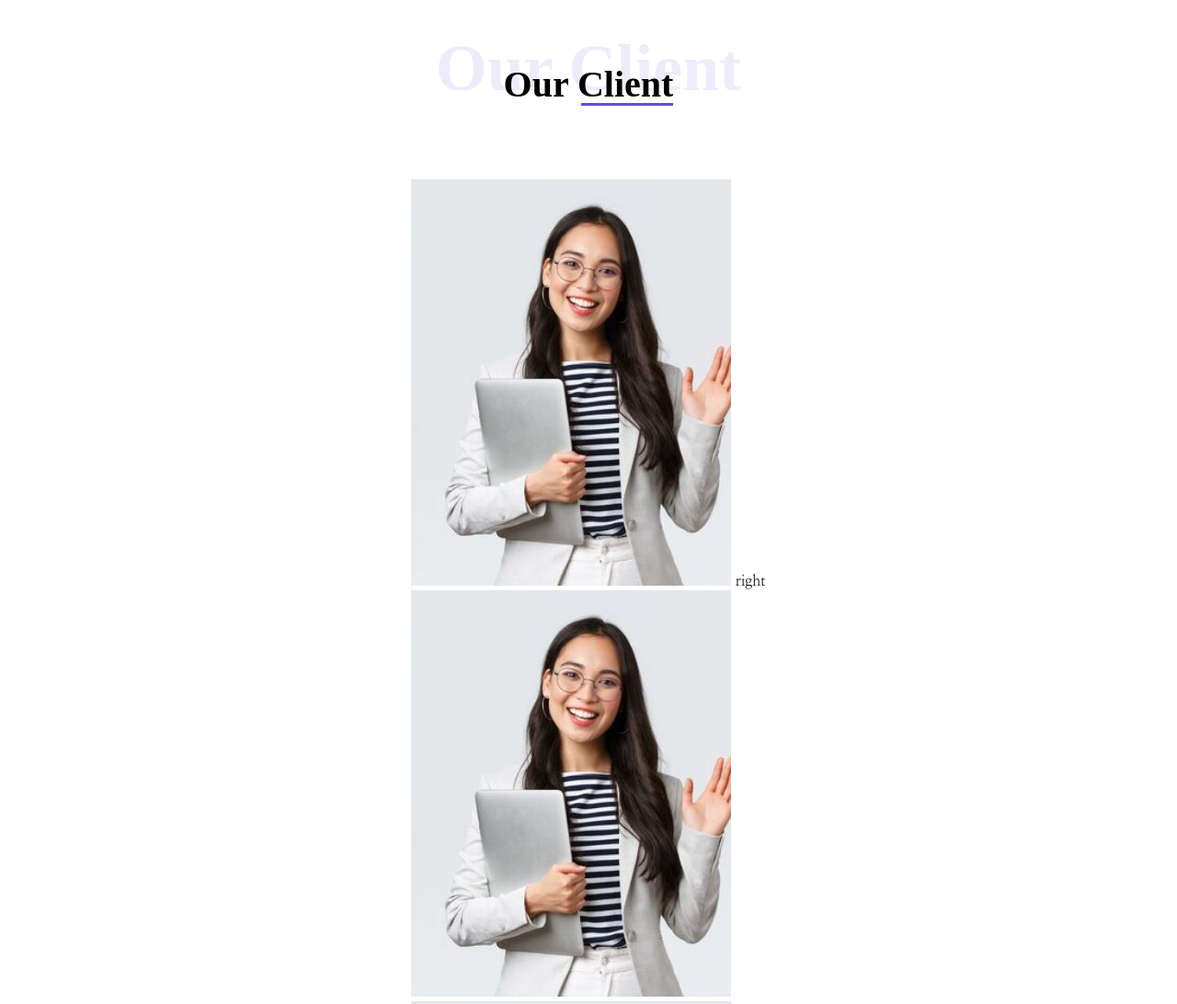
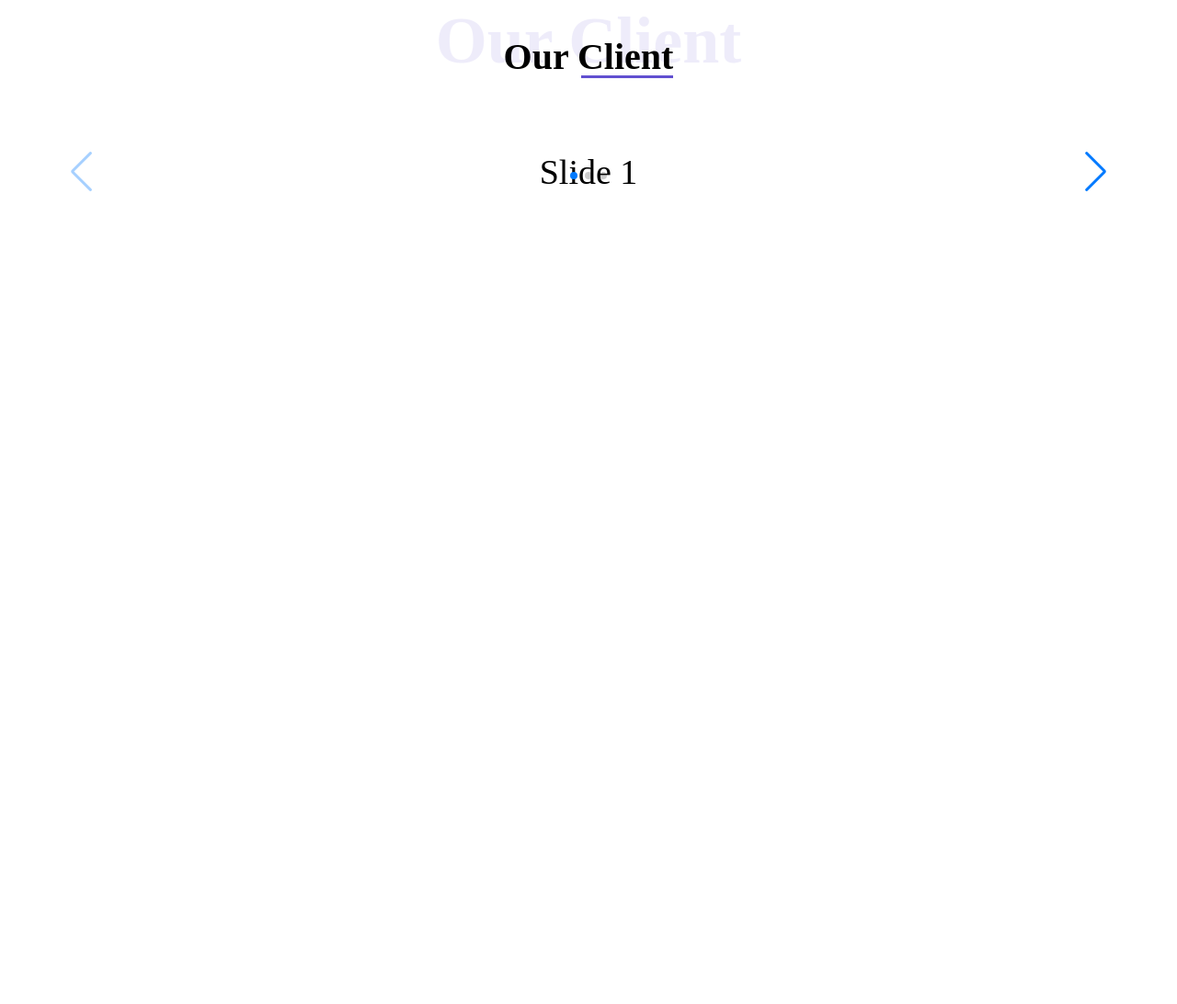
Before and after one commit to Seung-hwan285/2022-02-16-pptWeb, a plain HTML site: page index.html in a window 1280 px wide. Shown: the part 1877-2969 px from the top of the page at 92% size. After the commit the page ends 2442 px from the top, so only its background shows below. Drawn offline with nearby package versions, Linux system fonts and the light colour scheme.

Commit message:
feat : our-client swiper 플러그인 적용

```diff
--- a/css/about.css
+++ b/css/about.css
@@ -94,16 +94,41 @@
     border-bottom: 2px solid var(--second-color);
 }
 
-.our-client{
-    margin-top: 30px;
+/*클라이언트 소개*/
+.swiper {
+    width: 100%;
+    height: 100%;
 }
 
-.our-client .our-sliderwrap{
-    max-width: 2000px;
-    margin: 0 auto;
-    overflow: hidden;
+.swiper-slide {
+    text-align: center;
+    font-size: 38px;
+    background: #fff;
+
+    /* Center slide text vertically */
+    display: -webkit-box;
+    display: -ms-flexbox;
+    display: -webkit-flex;
+    display: flex;
+    -webkit-box-pack: center;
+    -ms-flex-pack: center;
+    -webkit-justify-content: center;
+    justify-content: center;
+    -webkit-box-align: center;
+    -ms-flex-align: center;
+    -webkit-align-items: center;
+    align-items: center;
 }
-/*클라이언트 소개*/
+
+.swiper-slide img {
+    display: block;
+    width: 100%;
+    height: 100%;
+    object-fit: cover;
+}
+
+
+
 .our-client .section-title-02:before{
     width: 100px;
 }
--- a/css/slider.css
+++ b/css/slider.css
@@ -3,7 +3,6 @@ root{
 }
 *{
     overflow-x:hidden;
-
     padding: 0;
     margin: 0;
     box-sizing: border-box;
--- a/index.html
+++ b/index.html
@@ -11,6 +11,12 @@
     <link rel="stylesheet" href="https://cdnjs.cloudflare.com/ajax/libs/font-awesome/6.0.0/css/all.min.css">
     <link rel="stylesheet" href="css/home.css">
     <link rel="stylesheet" href="css/about.css">
+
+    <!-- Link Swiper's CSS -->
+    <link
+            rel="stylesheet"
+            href="https://unpkg.com/swiper/swiper-bundle.min.css"
+    />
 </head>
 <body>
 
@@ -124,38 +130,16 @@
             <h2 class="section-title-02">Our Client</h2>
 
 
-            <div class="our-selection">
-                <input type="radio" name="slide" id="slide01" checked>
-                <input type="radio" name="slide" id="slide02" checked>
-                <input type="radio" name="slide" id="slide03" checked>
+            <div class="swiper mySwiper">
+                <div class="swiper-wrapper">
+                    <div class="swiper-slide">Slide 1</div>
+                    <div class="swiper-slide">Slide 2</div>
+                    <div class="swiper-slide">Slide 3</div>
 
-                <div class="our-sliderwrap">
-                    <ul class="slidelist">
-                        <li>
-                            <a>
-                                <label for="slide03" class="left"></label>
-                                <img src="img/11.JPG">
-                                <label for="slide02" class="right">right</label>
-                            </a>
-                        </li>
-
-                        <li>
-                            <a>
-                                <label for="slide01" class="left"></label>
-                                <img src="img/11.JPG">
-                                <label for="slide03" class="right"></label>
-                            </a>
-                        </li>
-
-                        <li>
-                            <a>
-                                <label for="slide02" class="left"></label>
-                                <img src="img/11.JPG">
-                                <label for="slide01" class="right"></label>
-                            </a>
-                        </li>
-                    </ul>
                 </div>
+                <div class="swiper-button-next"></div>
+                <div class="swiper-button-prev"></div>
+                <div class="swiper-pagination"></div>
             </div>
         </div>
 
@@ -175,15 +159,9 @@
 
 
 
-<footer>
-
-  <div>dfsad</div>
-    <div>dfsad</div>
-    <div>dfsad</div>
-    <div>dfsad</div>
-</footer>
-
-
 </body>
 <script type="module" src="js/index.js"></script>
+<!-- Swiper JS -->
+<script src="https://unpkg.com/swiper/swiper-bundle.min.js"></script>
+
 </html>
--- a/js/handle/onHomeSlider.js
+++ b/js/handle/onHomeSlider.js
@@ -13,3 +13,19 @@ export const onHomeSlider =()=>{
         }
     },5000);
 };
+
+
+export  const onClientSlider=()=>{
+    var swiper = new Swiper(".mySwiper", {
+        cssMode: true,
+        navigation: {
+            nextEl: ".swiper-button-next",
+            prevEl: ".swiper-button-prev",
+        },
+        pagination: {
+            el: ".swiper-pagination",
+        },
+        mousewheel: true,
+        keyboard: true,
+    });
+}
--- a/js/index.js
+++ b/js/index.js
@@ -1,9 +1,10 @@
-import {onHomeSlider} from "./handle/onHomeSlider.js";
+import {onClientSlider, onHomeSlider} from "./handle/onHomeSlider.js";
 
 const App=()=>{
 
     onHomeSlider();
     console.log(1);
+    onClientSlider();
 }
 
 window.onload=()=>{
```
